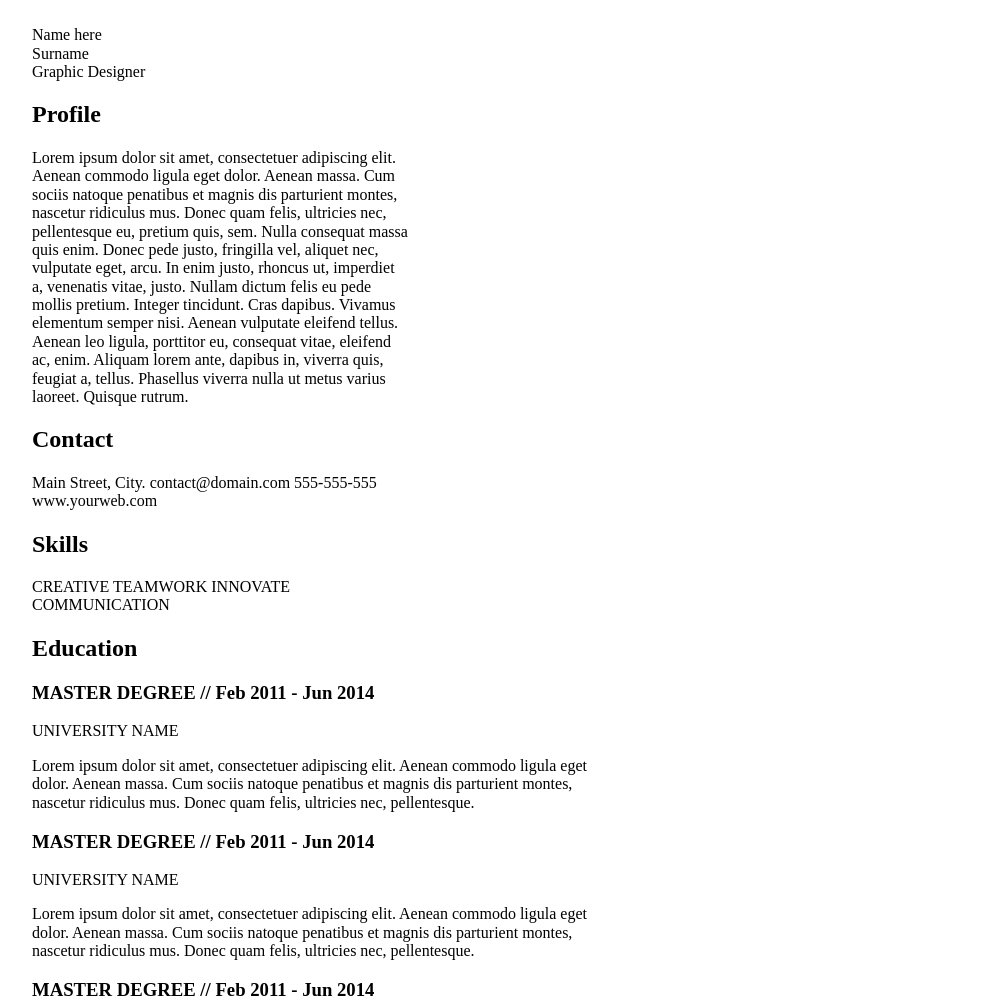
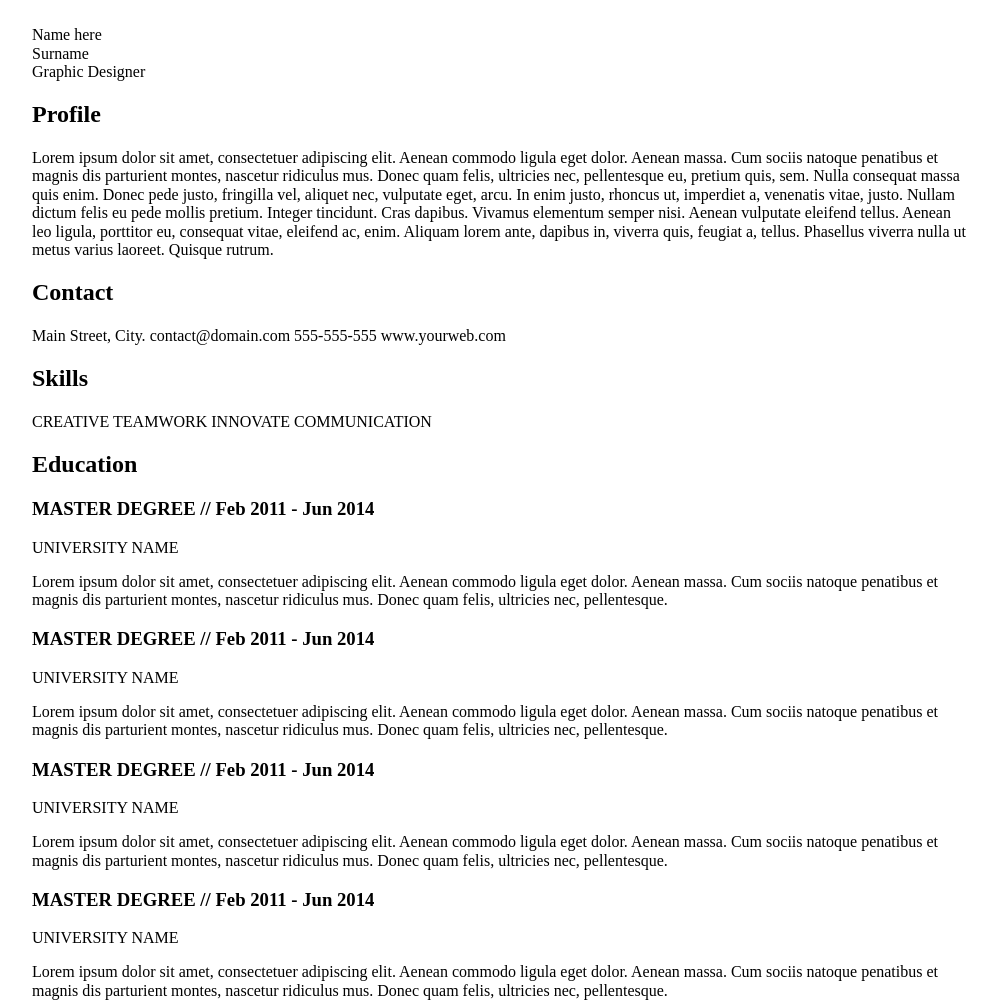
Before and after one commit to Maksimus-Prime/task-two, a plain HTML site: page index.html in a window 1280 px wide. Shown: the top 1004 px of the page, without its empty margins (138-1133 px from the left). Drawn offline with Linux system fonts and the light colour scheme.

Commit message:
Deleted .right and .left selectors in style.css

```diff
--- a/css/style.css
+++ b/css/style.css
@@ -3,11 +3,3 @@
 	margin: 0 auto;
 	padding: 0 10px;
 }
-
-.container > .left {
-	width: 376px;
-}
-
-.container > .right {
-	width: 564px;
-}
```
